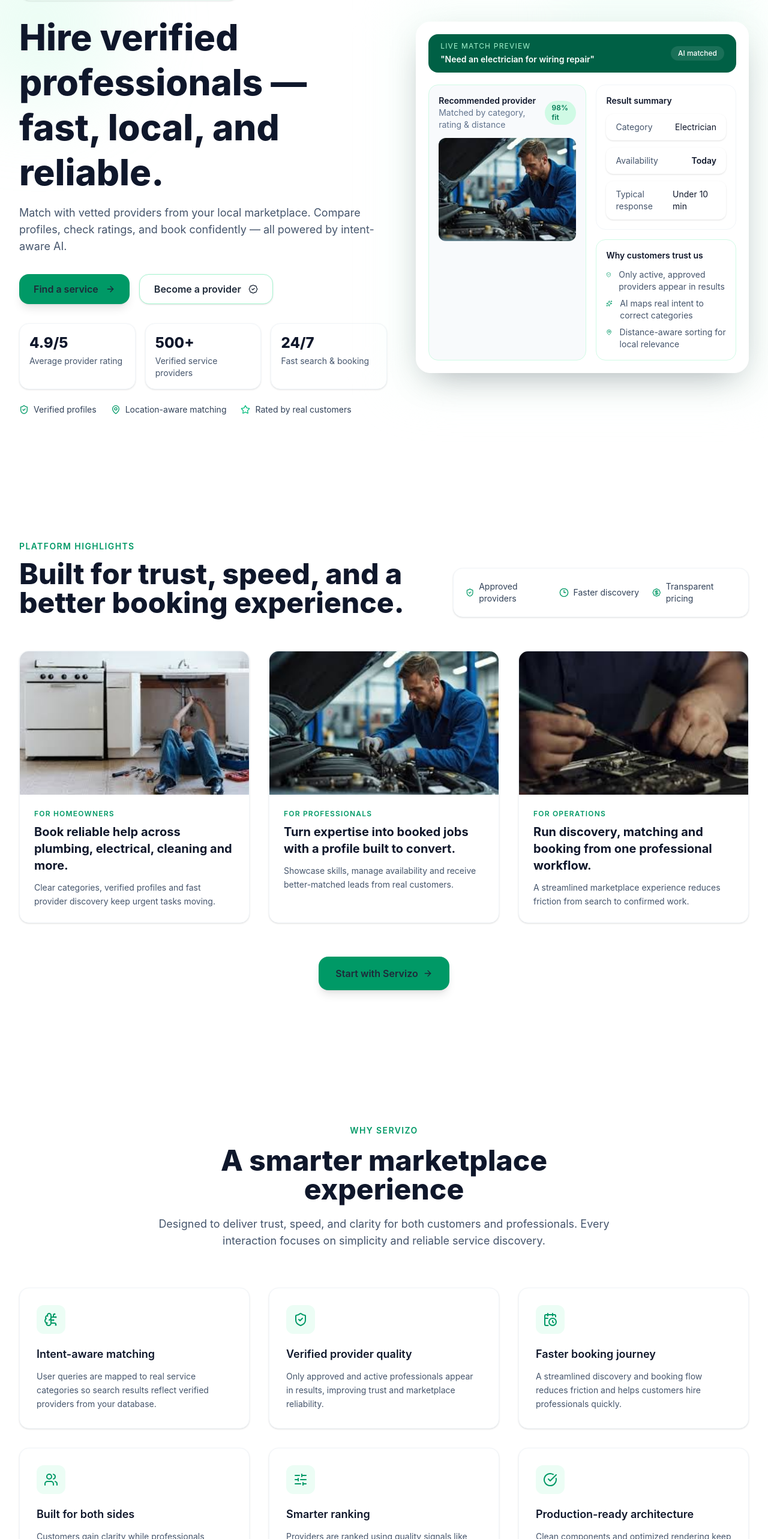
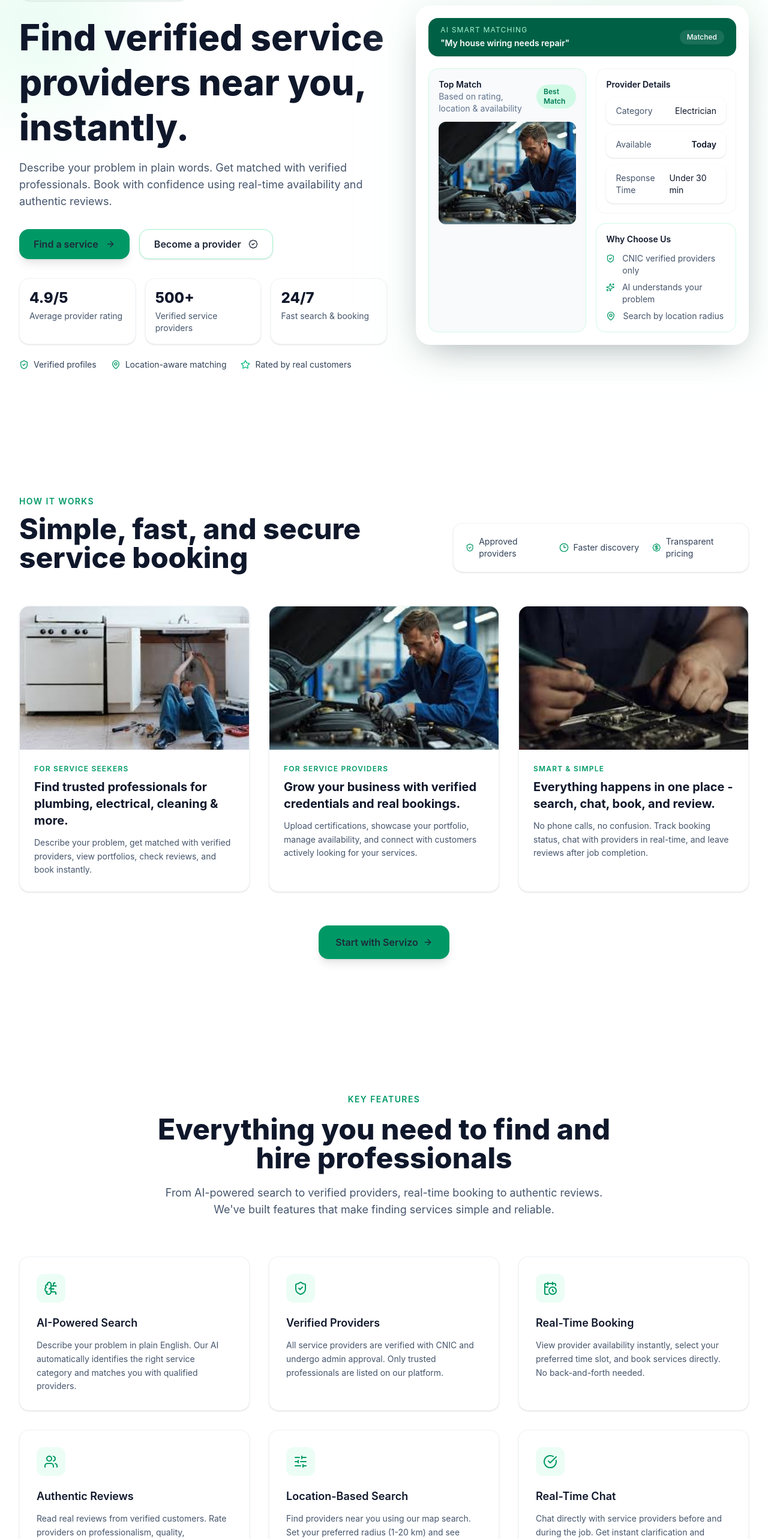
Before and after one commit to abdul-rehman1001/service-market, a Next.js app: page /landing in a window 1280 px wide. Shown: the part 220-2786 px from the top of the page at 60% size. Built offline with nearby package versions, Linux system fonts and the light colour scheme; no server answers.

Commit message:
feat: improve landing page components for enhanced user engagement; update CTA, Features, Hero, HeroCarousel, HowItWorks, and Testimonials sections with clearer messaging and improved UI

```diff
--- a/src/components/landing-page/Features.tsx
+++ b/src/components/landing-page/Features.tsx
@@ -17,39 +17,39 @@ export default function Features() {
   const features: Feature[] = [
     {
       icon: <BrainCircuit className="h-6 w-6 text-emerald-600" />,
-      title: "Intent-aware matching",
+      title: "AI-Powered Search",
       description:
-        "User queries are mapped to real service categories so search results reflect verified providers from your database.",
+        "Describe your problem in plain English. Our AI automatically identifies the right service category and matches you with qualified providers.",
     },
     {
       icon: <ShieldCheck className="h-6 w-6 text-emerald-600" />,
-      title: "Verified provider quality",
+      title: "Verified Providers",
       description:
-        "Only approved and active professionals appear in results, improving trust and marketplace reliability.",
+        "All service providers are verified with CNIC and undergo admin approval. Only trusted professionals are listed on our platform.",
     },
     {
       icon: <CalendarClock className="h-6 w-6 text-emerald-600" />,
-      title: "Faster booking journey",
+      title: "Real-Time Booking",
       description:
-        "A streamlined discovery and booking flow reduces friction and helps customers hire professionals quickly.",
+        "View provider availability instantly, select your preferred time slot, and book services directly. No back-and-forth needed.",
     },
     {
       icon: <Users className="h-6 w-6 text-emerald-600" />,
-      title: "Built for both sides",
+      title: "Authentic Reviews",
       description:
-        "Customers gain clarity while professionals receive more visibility, better scheduling, and relevant leads.",
+        "Read real reviews from verified customers. Rate providers on professionalism, quality, punctuality, and communication.",
     },
     {
       icon: <SlidersHorizontal className="h-6 w-6 text-emerald-600" />,
-      title: "Smarter ranking",
+      title: "Location-Based Search",
       description:
-        "Providers are ranked using quality signals like ratings, distance, price, and experience.",
+        "Find providers near you using our map search. Set your preferred radius (1-20 km) and see available providers in your area.",
     },
     {
       icon: <CircleCheckBig className="h-6 w-6 text-emerald-600" />,
-      title: "Production-ready architecture",
+      title: "Real-Time Chat",
       description:
-        "Clean components and optimized rendering keep the platform fast, scalable, and maintainable.",
+        "Chat directly with service providers before and during the job. Get instant clarification and updates on job status.",
     },
   ];
 
@@ -59,17 +59,16 @@ export default function Features() {
         {/* Section Header */}
         <div className="mx-auto max-w-3xl text-center">
           <div className="text-sm font-semibold uppercase tracking-widest text-emerald-600">
-            Why Servizo
+            Key Features
           </div>
 
           <h2 className="mt-4 text-3xl font-extrabold text-slate-900 md:text-5xl">
-            A smarter marketplace experience
+            Everything you need to find and hire professionals
           </h2>
 
           <p className="mt-5 text-lg text-slate-600">
-            Designed to deliver trust, speed, and clarity for both customers
-            and professionals. Every interaction focuses on simplicity and
-            reliable service discovery.
+            From AI-powered search to verified providers, real-time booking to authentic reviews.
+            We've built features that make finding services simple and reliable.
           </p>
         </div>
 
--- a/src/components/landing-page/Hero.tsx
+++ b/src/components/landing-page/Hero.tsx
@@ -22,16 +22,16 @@ export default function Hero() {
           <div className="animate-slide-up-fade">
             <div className="inline-flex items-center gap-3 rounded-full bg-emerald-50 px-4 py-2 text-sm font-semibold text-emerald-700 shadow-sm">
               <Sparkles className="h-4 w-4 text-emerald-600" />
-              AI-first marketplace for trusted local services
+              AI-Powered Service Marketplace
             </div>
 
             <h1 className="mt-6 max-w-3xl text-4xl font-extrabold leading-tight text-slate-900 sm:text-5xl lg:text-6xl">
-              Hire verified professionals — fast, local, and reliable.
+              Find verified service providers near you, instantly.
             </h1>
 
             <p className="mt-4 max-w-2xl text-lg text-slate-600">
-              Match with vetted providers from your local marketplace. Compare profiles,
-              check ratings, and book confidently — all powered by intent-aware AI.
+              Describe your problem in plain words. Get matched with verified professionals.
+              Book with confidence using real-time availability and authentic reviews.
             </p>
 
             <div className="mt-8 flex flex-wrap gap-4">
@@ -85,10 +85,10 @@ export default function Hero() {
               {/* header */}
               <div className="flex items-center justify-between rounded-2xl bg-emerald-800 px-5 py-3 text-white">
                 <div>
-                  <div className="text-xs uppercase tracking-widest text-emerald-200">Live match preview</div>
-                  <div className="mt-1 text-sm font-semibold">"Need an electrician for wiring repair"</div>
+                  <div className="text-xs uppercase tracking-widest text-emerald-200">AI Smart Matching</div>
+                  <div className="mt-1 text-sm font-semibold">"My house wiring needs repair"</div>
                 </div>
-                <div className="rounded-full bg-white/10 px-3 py-1 text-xs font-medium">AI matched</div>
+                <div className="rounded-full bg-white/10 px-3 py-1 text-xs font-medium">Matched</div>
               </div>
 
               {/* content */}
@@ -96,10 +96,10 @@ export default function Hero() {
                 <div className="overflow-hidden rounded-2xl border border-emerald-100 bg-slate-50 p-4">
                   <div className="mb-3 flex items-center justify-between">
                     <div>
-                      <div className="text-sm font-semibold text-slate-900">Recommended provider</div>
-                      <div className="text-sm text-slate-500">Matched by category, rating & distance</div>
+                      <div className="text-sm font-semibold text-slate-900">Top Match</div>
+                      <div className="text-sm text-slate-500">Based on rating, location & availability</div>
                     </div>
-                    <div className="rounded-full bg-emerald-100 px-3 py-1 text-xs font-semibold text-emerald-700">98% fit</div>
+                    <div className="rounded-full bg-emerald-100 px-3 py-1 text-xs font-semibold text-emerald-700">Best Match</div>
                   </div>
 
                   <div className="relative aspect-[4/3] overflow-hidden rounded-xl bg-slate-100">
@@ -116,28 +116,28 @@ export default function Hero() {
 
                 <div className="space-y-4">
                   <div className="rounded-2xl border border-slate-100 bg-white p-4">
-                    <div className="text-sm font-semibold text-slate-900">Result summary</div>
+                    <div className="text-sm font-semibold text-slate-900">Provider Details</div>
                     <div className="mt-3 space-y-3 text-sm text-slate-600">
                       <KeyValue label="Category" value="Electrician" />
-                      <KeyValue label="Availability" value="Today" valueClass="text-emerald-700 font-semibold" />
-                      <KeyValue label="Typical response" value="Under 10 min" />
+                      <KeyValue label="Available" value="Today" valueClass="text-emerald-700 font-semibold" />
+                      <KeyValue label="Response Time" value="Under 30 min" />
                     </div>
                   </div>
 
                   <div className="rounded-2xl border border-emerald-100 bg-white p-4">
-                    <div className="text-sm font-semibold text-slate-900">Why customers trust us</div>
+                    <div className="text-sm font-semibold text-slate-900">Why Choose Us</div>
                     <ul className="mt-3 space-y-2 text-sm text-slate-600">
                       <li className="flex items-start gap-3">
                         <ShieldCheck className="mt-0.5 h-4 w-4 text-emerald-600" />
-                        Only active, approved providers appear in results
+                        CNIC verified providers only
                       </li>
                       <li className="flex items-start gap-3">
                         <Sparkles className="mt-0.5 h-4 w-4 text-emerald-600" />
-                        AI maps real intent to correct categories
+                        AI understands your problem
                       </li>
                       <li className="flex items-start gap-3">
                         <MapPin className="mt-0.5 h-4 w-4 text-emerald-600" />
-                        Distance-aware sorting for local relevance
+                        Search by location radius
                       </li>
                     </ul>
                   </div>
--- a/src/components/landing-page/HeroCarousel.tsx
+++ b/src/components/landing-page/HeroCarousel.tsx
@@ -13,26 +13,26 @@ interface CarouselItem {
 const carouselItems: CarouselItem[] = [
   {
     id: 1,
-    eyebrow: "For homeowners",
-    title: "Book reliable help across plumbing, electrical, cleaning and more.",
+    eyebrow: "For Service Seekers",
+    title: "Find trusted professionals for plumbing, electrical, cleaning & more.",
     subtitle:
-      "Clear categories, verified profiles and fast provider discovery keep urgent tasks moving.",
+      "Describe your problem, get matched with verified providers, view portfolios, check reviews, and book instantly.",
     image: "/images/service1.png",
   },
   {
     id: 2,
-    eyebrow: "For professionals",
-    title: "Turn expertise into booked jobs with a profile built to convert.",
+    eyebrow: "For Service Providers",
+    title: "Grow your business with verified credentials and real bookings.",
     subtitle:
-      "Showcase skills, manage availability and receive better-matched leads from real customers.",
+      "Upload certifications, showcase your portfolio, manage availability, and connect with customers actively looking for your services.",
     image: "/images/service2.png",
   },
   {
     id: 3,
-    eyebrow: "For operations",
-    title: "Run discovery, matching and booking from one professional workflow.",
+    eyebrow: "Smart & Simple",
+    title: "Everything happens in one place - search, chat, book, and review.",
     subtitle:
-      "A streamlined marketplace experience reduces friction from search to confirmed work.",
+      "No phone calls, no confusion. Track booking status, chat with providers in real-time, and leave reviews after job completion.",
     image: "/images/service3.png",
   },
 ];
@@ -46,11 +46,11 @@ export default function HeroCarousel() {
         <div className="mb-14 flex flex-col gap-6 lg:flex-row lg:items-end lg:justify-between">
           <div>
             <div className="text-sm font-semibold uppercase tracking-widest text-emerald-600">
-              Platform Highlights
+              How It Works
             </div>
 
             <h2 className="mt-3 max-w-3xl text-3xl font-extrabold text-slate-900 md:text-5xl">
-              Built for trust, speed, and a better booking experience.
+              Simple, fast, and secure service booking
             </h2>
           </div>
 
--- a/src/components/landing-page/HowItWorks.tsx
+++ b/src/components/landing-page/HowItWorks.tsx
@@ -11,20 +11,20 @@ export default function HowItWorks() {
   const seekers: Step[] = [
     {
       icon: <Search className="h-5 w-5 text-emerald-700" />,
-      title: "Describe the job clearly",
-      desc: "Enter a natural language request and let the platform map it to the right service category.",
+      title: "Describe your problem",
+      desc: "Tell us what you need in plain words. AI will identify the service category and show relevant providers near you.",
       step: 1,
     },
     {
       icon: <CheckCircle2 className="h-5 w-5 text-emerald-700" />,
-      title: "Review the best matches",
-      desc: "Compare verified providers using quality signals like rating, availability, experience and location.",
+      title: "Compare verified providers",
+      desc: "View profiles, portfolios, ratings, prices, and real-time availability. Filter by location, price, or experience.",
       step: 2,
     },
     {
       icon: <CalendarCheck2 className="h-5 w-5 text-emerald-700" />,
-      title: "Book with confidence",
-      desc: "Move from search to scheduling without a messy handoff or guesswork around the right provider.",
+      title: "Book and track your service",
+      desc: "Select a time slot, confirm booking, chat with provider, track job status, and review after completion.",
       step: 3,
     },
   ];
@@ -32,20 +32,20 @@ export default function HowItWorks() {
   const providers: Step[] = [
     {
       icon: <UserRoundPlus className="h-5 w-5 text-emerald-700" />,
-      title: "Build a credible profile",
-      desc: "Present services, experience and business details in a format that supports trust and conversion.",
+      title: "Register and verify",
+      desc: "Complete registration, upload CNIC for verification, add certifications, and showcase your portfolio with work images.",
       step: 1,
     },
     {
       icon: <BellRing className="h-5 w-5 text-emerald-700" />,
-      title: "Receive relevant demand",
-      desc: "Get surfaced for the work you actually offer instead of appearing in vague or random search results.",
+      title: "Receive booking requests",
+      desc: "Get notified when customers book your services. Accept, reject, or suggest alternate times within 30 minutes.",
       step: 2,
     },
     {
       icon: <WalletCards className="h-5 w-5 text-emerald-700" />,
-      title: "Convert more efficiently",
-      desc: "Respond faster, manage availability and turn profile visibility into booked work.",
+      title: "Complete jobs and grow",
+      desc: "Update job status, chat with customers, complete work, collect reviews, and build your reputation.",
       step: 3,
     },
   ];
@@ -90,10 +90,10 @@ export default function HowItWorks() {
         <div className="mx-auto max-w-3xl text-center">
           <div className="text-sm font-semibold uppercase tracking-[0.24em] text-emerald-700">How It Works</div>
           <h2 className="mt-4 text-3xl font-black tracking-tight text-slate-950 md:text-5xl">
-            One workflow for customers. Another for professionals. Both stay clean.
+            Three simple steps for seekers and providers
           </h2>
           <p className="mt-5 text-base leading-8 text-slate-600 md:text-lg">
-            The platform experience is structured around clarity, faster decision-making and fewer unnecessary steps.
+            Whether you need a service or provide one, our platform makes the entire process straightforward and secure.
           </p>
         </div>
 
--- a/src/components/landing-page/Testimonials.tsx
+++ b/src/components/landing-page/Testimonials.tsx
@@ -33,12 +33,12 @@ export default function Testimonials() {
       <div className="relative mx-auto max-w-7xl px-4 sm:px-6 lg:px-8">
         <div className="mb-14 flex flex-col gap-8 lg:flex-row lg:items-end lg:justify-between">
           <div className="max-w-3xl">
-            <div className="text-sm font-semibold uppercase tracking-[0.24em] text-emerald-700">Testimonials</div>
+            <div className="text-sm font-semibold uppercase tracking-[0.24em] text-emerald-700">Customer Reviews</div>
             <h2 className="mt-4 text-3xl font-black tracking-tight text-slate-950 md:text-5xl">
-              Social proof that looks credible and reads like a real product.
+              Trusted by customers across Pakistan
             </h2>
             <p className="mt-5 text-base leading-8 text-slate-600 md:text-lg">
-              Strong marketplaces communicate confidence through consistency, not noise. These testimonials now sit within a cleaner proof section.
+              Real experiences from people who found the right professionals for their needs. Fast, reliable, and verified.
             </p>
           </div>
           <div className="grid gap-4 rounded-[1.75rem] border border-slate-200 bg-slate-50 p-5 shadow-sm sm:grid-cols-3">
```
Also changed, not shown: src/components/landing-page/CTA.tsx (+4 -4 lines).
